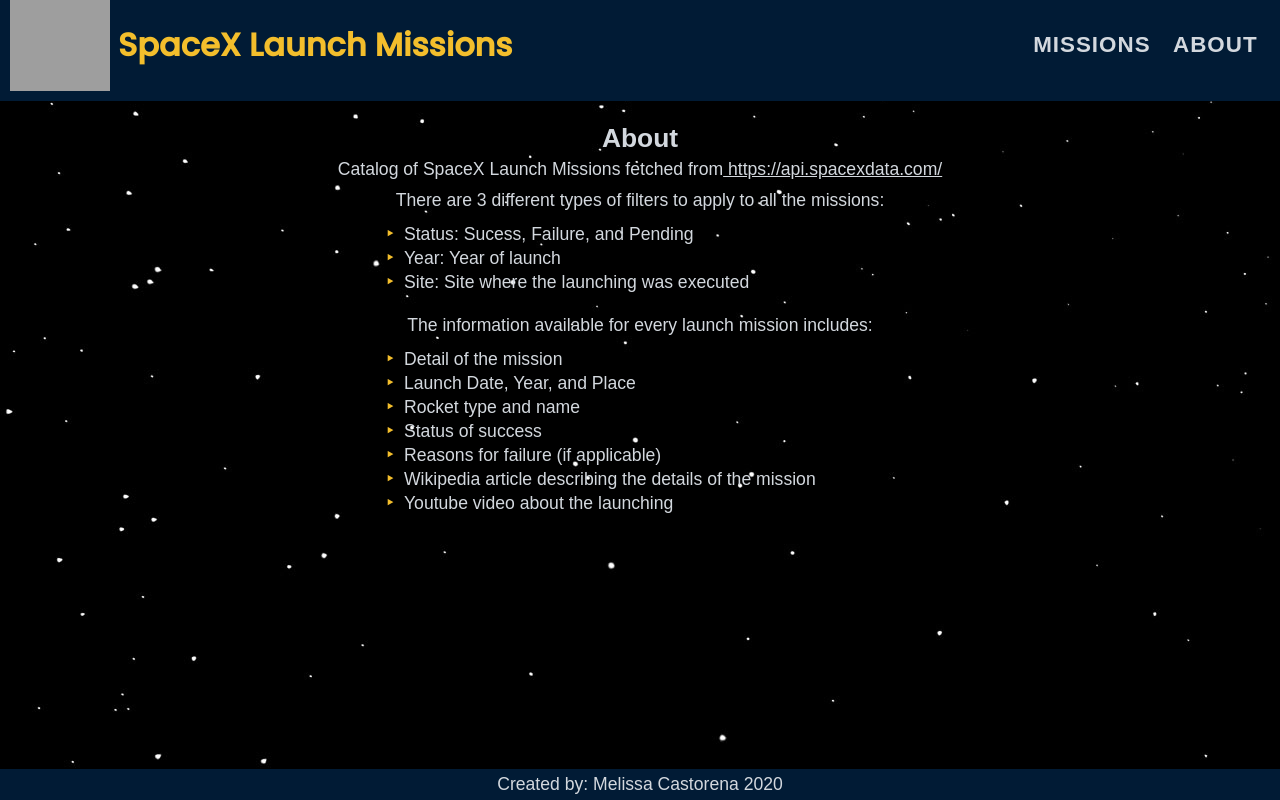
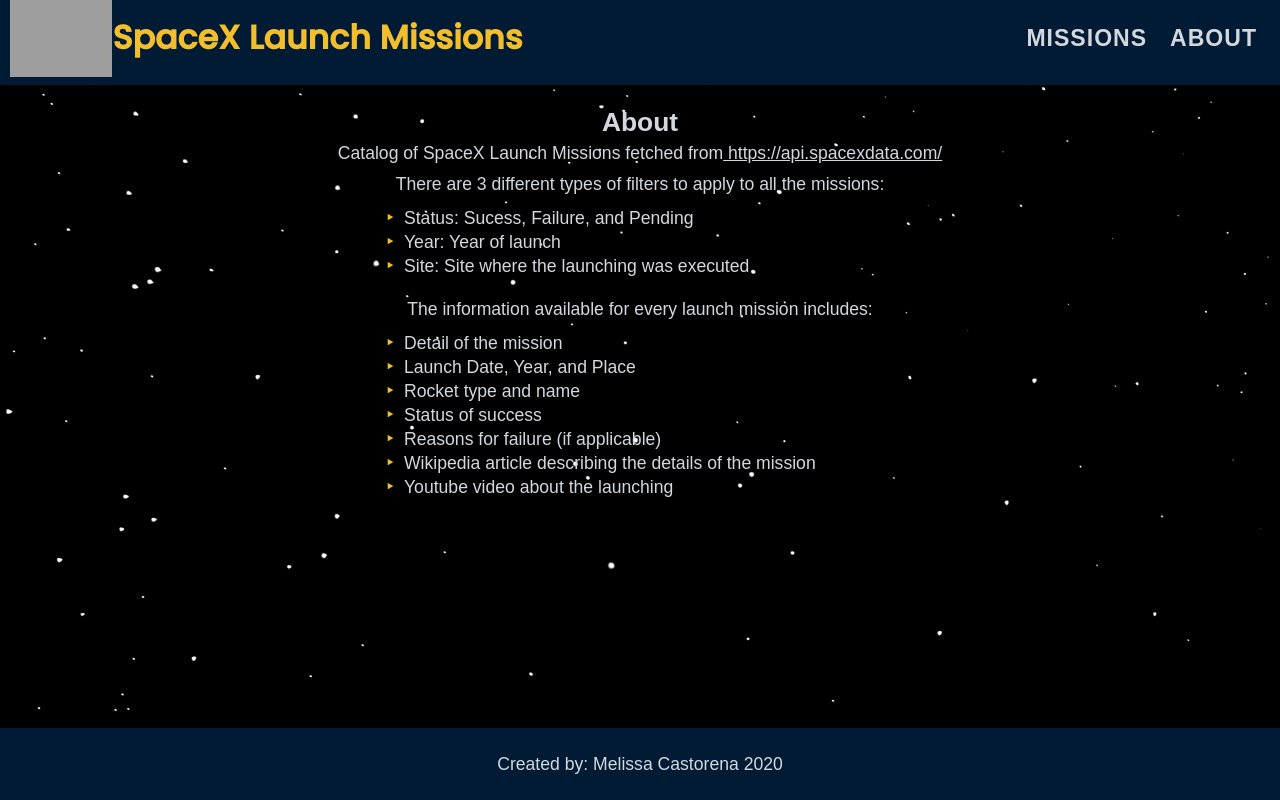
Before and after one commit to mcastorena0316/react-redux-capstone, a React (Create React App) app: page /about in a window 1280 px wide. Built offline with nearby package versions, Linux system fonts and the light colour scheme; no server answers; grey boxes are pictures that could not be loaded; a web font is replaced by a local one.

Commit message:
partially make page responsive

```diff
--- a/public/index.html
+++ b/public/index.html
@@ -19,7 +19,7 @@
   </head>
   <body>
     <noscript>You need to enable JavaScript to run this app.</noscript>
-    <div id="root"></div>
+    <div id="root" style="height: 100%"></div>
     <!--
       This HTML file is a template.
       If you open it directly in the browser, you will see an empty page.
--- a/src/components/Footer.css
+++ b/src/components/Footer.css
@@ -3,12 +3,14 @@
 
 footer {
     background-color: #011b35;
-    text-align: center;
     font-family: 'Muli', sans-serif;
-    font-size:1em;
+    font-size: 1.vw;
     position: fixed;
     left: 0;
     bottom: 0;
-    width:100%
-
+    width:100%;
+    height: 9vh;
+    display: flex;
+    justify-content: center;
+    align-items: center
 }
--- a/src/components/Header.css
+++ b/src/components/Header.css
@@ -6,28 +6,35 @@
     justify-content: space-between;
     align-items: center;
     background-color: #011b35;
-    padding-bottom: 10px;
+    padding-bottom: 1vh;
 }
 
 .logo-div {
     display:flex;
     font-family: 'Poppins', sans-serif;
+    width:50%;
+    align-items: center
 }
 
 .logo-div img {
-    max-width:100px;
-    max-height:100px;
+    max-width:16%;
+    height:auto;
     margin-left: 10px
 }
 
 .logo-div h1{
     margin-left: 0.5rem;
     color:rgb(243, 190, 44);
+    font-size: 2.6vw;
+    margin:0;
 }
 
 .route-div {
     display:flex;
     word-break: break-all;
+    align-items: center;
+    width: 50%;
+    justify-content: flex-end;
 }
 
 .route-div a{
@@ -37,7 +44,7 @@
 .route-div a p {
     margin-right: 1em;
     color:#d3d8de;
-    font-size: 1.4em;
+    font-size: 1.8vw;
     text-decoration-line: none;
     font-family: 'Muli', sans-serif;
     font-weight: bold;
--- a/src/components/LaunchFilter.css
+++ b/src/components/LaunchFilter.css
@@ -6,27 +6,46 @@
     justify-content: space-around;
     font-family: 'Muli', sans-serif;
     margin-top:1em;
-    font-size: 1.2em;
+    font-size: 1.5vw;
     align-items: center;
 }
 
 .filter-div .filter-by {
     font-weight: bold;
-    font-size: 1.1em;
+    font-size: 1.6vw;
 }
 
 .filter-div div select {
-    height: 28px;
+    height: 4vh;
     border-radius: 5px;
-    font-size: 16px;
+    font-size: 1.4vw;
     background-color:#dcf5fc;
 }
 
 .filter-div .location-div  select {
-    max-width: 137px;
+    max-width: 12vw;
     overflow: hidden
 }
 
 .year-div select {
     min-width: 60px;
 }
+
+@media only screen and (max-width: 600px) {
+
+    .filter-div {
+        flex-direction: column;
+    }
+
+    .filter-div div {
+        width:50%;
+        display: flex;
+        justify-content: space-between;
+        margin-bottom: 3px
+    }
+
+    .filter-div div select {
+        width: 20vw;
+        height: 4vh
+    }
+}
--- a/src/containers/Mission.css
+++ b/src/containers/Mission.css
@@ -14,7 +14,7 @@
 .mission-div h2 {
     text-align: center;
     letter-spacing: 1.5px;
-    font-size: 1.8em;
+    font-size: 2.8vw;
     margin-bottom: 0;
 }
 
@@ -24,7 +24,7 @@
 
 .mission-data {
     list-style: none;
-    font-size:1.2em;
+    font-size:1.9vw;
     padding: 0;
     width:50%;
     padding-left:8px;
@@ -32,7 +32,7 @@
 
 .mission-data li {
     padding:8px;
-    word-break: break-all;
+
 }
 
 .mission-data li span {
@@ -42,14 +42,11 @@
 
 .mission-data li a {
     color: #d3d8de;
+    word-break: break-all;
 }
 
 .mission-data li a:visited {
     color: #d3d8de;
-}
-
-.mission-data li a p{
-    margin:0;
 }
 
 .video-div {
@@ -62,3 +59,19 @@
 .video-div iframe {
     border: none;
 }
+
+@media only screen and (max-width: 600px) {
+    .mission-info-div {
+        flex-direction: column;
+        padding-left: 10px;
+        padding-right: 10px
+    }
+    .mission-data {
+        width:100%;
+        column-count: 2;
+    }
+
+    .video-div {
+        width:100%
+    }
+}
--- a/src/containers/Mission.js
+++ b/src/containers/Mission.js
@@ -126,7 +126,7 @@
               id="SpaceX Video"
               title="Inline Frame Example"
               width="75%"
-              height="70%"
+              height="60%"
               src={(this.convertUrl() === undefined || this.convertUrl() === null) ? 'https://www.youtube.com/embed/_yDZY5_u8FQ' : `https://www.youtube.com/embed/${this.convertUrl()}`}
             />
             )}
--- a/src/containers/MissionList.css
+++ b/src/containers/MissionList.css
@@ -9,20 +9,21 @@
     display:flex;
     flex-wrap: wrap;
     padding:0;
+    justify-content: center;
 }
 
 .launches-list img {
-    width: 256px;
-    height: 256px;
+    width: 100%;
+    height:auto;
+
 }
 
 .launch {
-    flex: 1 0 21%;
+    width:25%;
 }
 
 .launch-buttondiv {
     text-align:center;
-    margin: 12px 0;
 }
 
 .launch-buttondiv a button {
@@ -39,6 +40,8 @@
 
 .launch-title {
     text-align: center;
-    font-size: 1.8em;
+    font-size: 2.1vw;
     color: rgb(243, 190, 44);
+    word-break: break-all;
+    margin: 2px 1px;
 }
--- a/src/index.css
+++ b/src/index.css
@@ -1,17 +1,17 @@
+html, body {
+  height: 100%;
+}
+
 
 html {
-  height: 100vh;
   scroll-behavior: smooth;
   text-rendering: optimizeSpeed;
 }
 
 body {
   margin: 0;
-  font-family: -apple-system, BlinkMacSystemFont, 'Segoe UI', 'Roboto', 'Oxygen',
-    'Ubuntu', 'Cantarell', 'Fira Sans', 'Droid Sans', 'Helvetica Neue',
-    sans-serif;
-  -webkit-font-smoothing: antialiased;
-  -moz-osx-font-smoothing: grayscale;
+  display: flex;
+  flex-direction: column;
 }
 
 body
```
